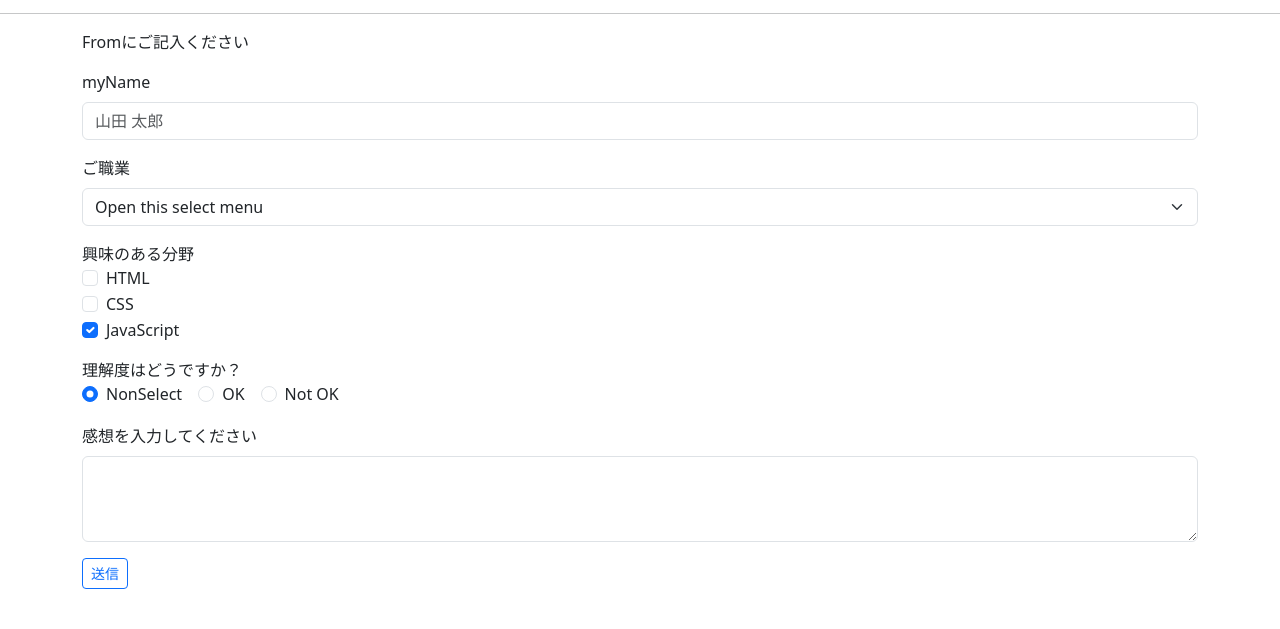
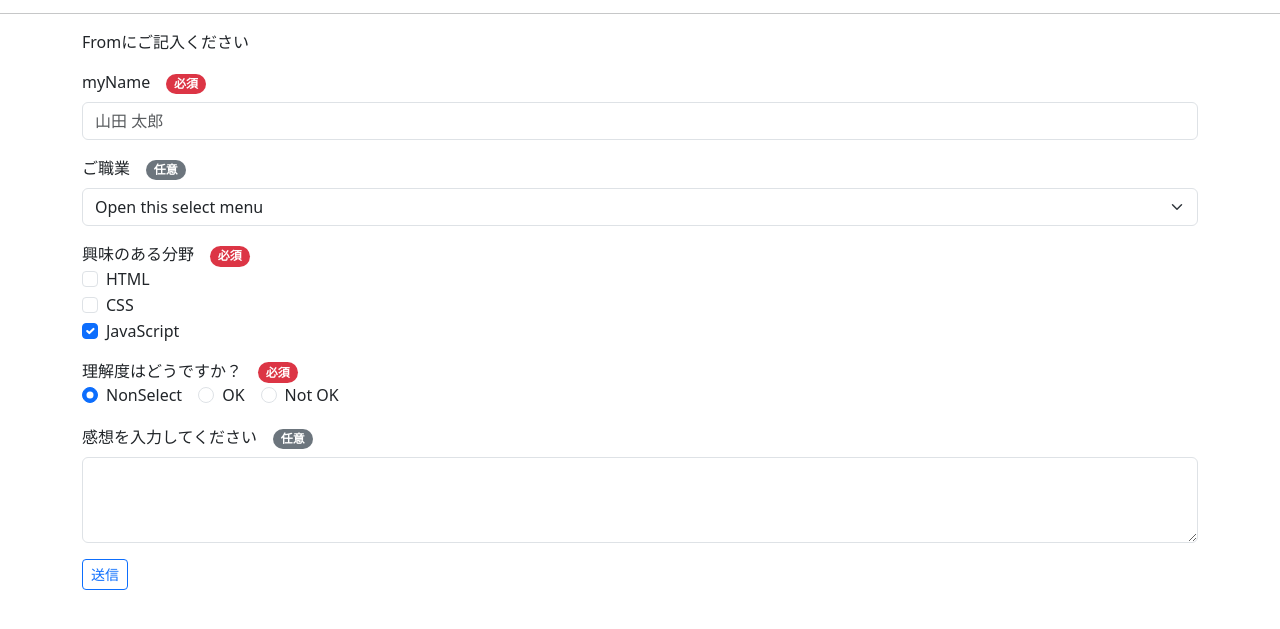
Before and after one commit to ShotaNakahata/Various-types-of-practice, a website: page Udemy_CSS/Bootstrap/index.html in a window 1280 px wide. Shown: the part 107-736 px from the top of the page. Drawn offline with nearby package versions, Linux system fonts and the light colour scheme.

Commit message:
Udemy_css bootstrap pt7

```diff
--- a/Udemy_CSS/Bootstrap/index.html
+++ b/Udemy_CSS/Bootstrap/index.html
@@ -21,16 +21,17 @@
         </div>
     </div>
     <hr class="bg-info">
+
     <div class="container" >
         <p>Fromにご記入ください</p>
 
         <form action="" method="post">
             <div class="mb-3">
-                <label for="myName" class="form-label">myName</label>
+                <label for="myName" class="form-label ">myName<span class="badge rounded-pill bg-danger ms-3">必須</span></label>
                 <input type="text" class="form-control" id="myName" placeholder="山田 太郎">
             </div>
             <div class="mb-3">
-                <label for="job" class="form-label">ご職業</label>
+                <label for="job" class="form-label">ご職業<span class="badge rounded-pill bg-secondary ms-3">任意</span></label>
                 <select name="job" id="job" class="form-select" aria-label="ご職業">
                     <option selected>Open this select menu</option>
                     <option value="1">会社員</option>
@@ -40,7 +41,7 @@
             </div>
 
             <div class="mb-3">
-                <label for="">興味のある分野</label>
+                <label for="">興味のある分野<span class="badge rounded-pill bg-danger ms-3">必須</span></label>
 
                 <div class="form-check">
                     <input class="form-check-input" type="checkbox" name="q1[]" value="HTML" id="HTML" >
@@ -63,7 +64,7 @@
             </div>
 
             <div class="mb-3">
-                <label for="">理解度はどうですか？</label>
+                <label for="">理解度はどうですか？<span class="badge rounded-pill bg-danger ms-3">必須</span></label>
                 <div class="d-sm-flex">
                     <div class="form-check me-3">
                         <input class="form-check-input" type="radio"  id="NonSelect" name="understand" checked>
@@ -88,7 +89,7 @@
 
             <div class="mb-3">
                 <div class="mb-3">
-                    <label for="text" class="form-label">感想を入力してください</label>
+                    <label for="text" class="form-label">感想を入力してください<span class="badge rounded-pill bg-secondary ms-3">任意</span></label>
                     <textarea class="form-control" id="text" rows="3"></textarea>
                 </div>
             </div>
```
